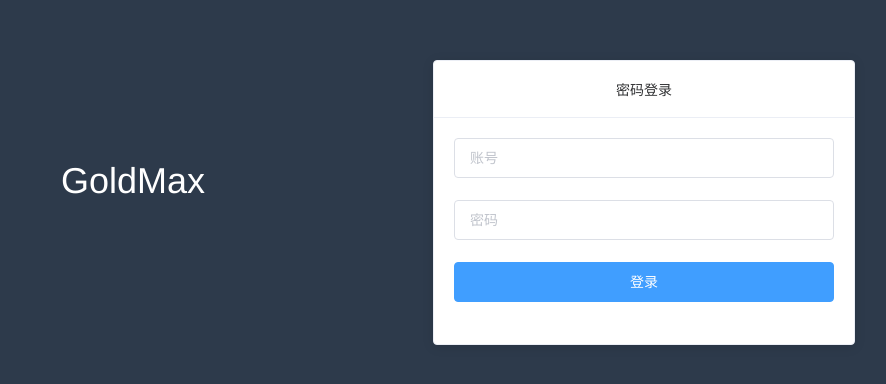
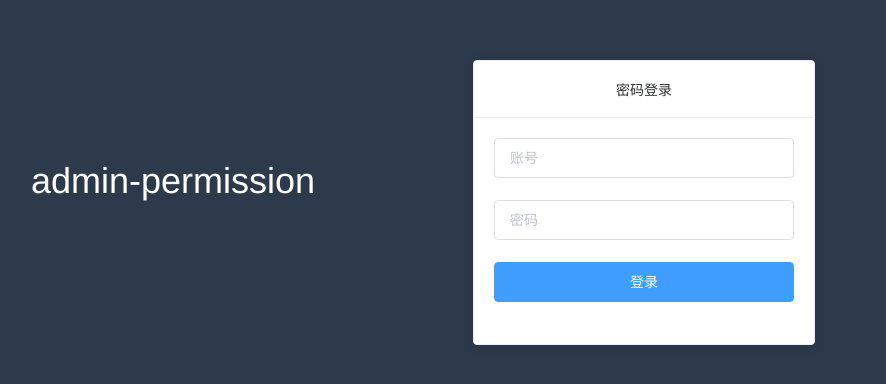
Before and after one commit to MNISFinn/vue2_admin, a Vue app: page /login in a window 1280 px wide. Shown: the part 198-582 px from the top of the page, without its empty margins (296-1182 px from the left). Built offline with nearby package versions, Linux system fonts and the light colour scheme.

Commit message:
修复登录请求3300端口mock数据问题

```diff
--- a/src/router/index.js
+++ b/src/router/index.js
@@ -1,6 +1,8 @@
 import Vue from 'vue'
 import VueRouter from 'vue-router'
 import Layout from "../views/Layout/Layout";
+import Forbidden from '../views/ErrorPage/403'
+import NotFound from '../views/ErrorPage/404'
 
 Vue.use(VueRouter)
 
@@ -41,8 +43,29 @@ const routes = [
 // 动态加载的路由
 export const DynamicRoutes = [
   {
-    path:'',
-    component:''
+    path: '/',
+    name: 'Layout',
+    component: Layout,
+    children:[
+      {
+        path: '/index',
+        name: 'Index',
+        component: () => import('@/views/Home/Index.vue')
+      },
+      {
+        path: '/order',
+        name: 'Order',
+        component: () => import('@/views/Home/Order.vue')
+      },
+    ]
+  },
+  {
+    path:'/403',
+    component:Forbidden
+  },
+  {
+    path:'*',
+    component:NotFound
   }
 ]
 
--- a/src/utils/baseURL.js
+++ b/src/utils/baseURL.js
@@ -1,4 +1,4 @@
-const baseUrl = "http:localhost:3300"
+const baseUrl = "http://localhost:3300"
 export default baseUrl
 
 /**
--- a/src/utils/http.js
+++ b/src/utils/http.js
@@ -1,8 +1,8 @@
 import axios from "axios";
 // import store from "@/store/index.js";
-import baseURL from './baseURL';
+// import baseURL from './baseURL';
 import {Message} from "element-ui";
-import {response} from "express";
+// import {response} from "express";
 const http = {}
 
 var instance = axios.create({
@@ -62,6 +62,7 @@ instance.interceptors.response.use(
 )
 
 http.get = function (url, options) {
+    console.log(url, options)
     return new Promise((resolve, reject) => {
         instance
             .get(url, options)
--- /dev/null
+++ b/src/views/ErrorPage/403.vue
@@ -0,0 +1,13 @@
+<template>
+  <div>403</div>
+</template>
+
+<script>
+export default {
+  name: "403"
+}
+</script>
+
+<style scoped>
+
+</style>
--- /dev/null
+++ b/src/views/ErrorPage/404.vue
@@ -0,0 +1,13 @@
+<template>
+  <div>404</div>
+</template>
+
+<script>
+export default {
+  name: "404"
+}
+</script>
+
+<style scoped>
+
+</style>
--- a/src/views/Layout/Footer.vue
+++ b/src/views/Layout/Footer.vue
@@ -1,6 +1,6 @@
 <template>
   <div>
-    <p>Copyright © 2021 GoldMax</p>
+    <p>Copyright © 2021 admin-permission</p>
   </div>
 </template>
 
--- a/src/views/Login.vue
+++ b/src/views/Login.vue
@@ -2,7 +2,7 @@
   <div class="login-box">
     <div class="login-module">
       <div class="title">
-        GoldMax
+        admin-permission
       </div>
       <el-card class="box-card">
         <div slot="header" class="clearfix">
@@ -14,7 +14,7 @@
             <el-input placeholder="账号" v-model="loginForm.account"></el-input>
           </el-form-item>
           <el-form-item prop="password">
-            <el-input type="password" v-model="loginForm.password" placeholder="密码" @keyup.enter="loginSubmit('loginForm')"></el-input>
+            <el-input type="password" v-model="loginForm.password" placeholder="密码" @keyup.enter.native="loginSubmit('loginForm')"></el-input>
           </el-form-item>
           <el-form-item>
             <el-button type="primary" class="login-btn" @click="loginSubmit('loginForm')">登录</el-button>
@@ -33,7 +33,7 @@
 
 <script>
 
-  // import {login} from "../api";
+  import {login} from "../api";
 
   export default {
   name: "Login",
@@ -74,10 +74,10 @@
     }
   },
   methods: {
-  loginSubmit(formName) {
+  async loginSubmit(formName) {
     //网络请求
-    // let data = await login(this.loginForm.account);
-    // console.log(data)
+    let data = await login(this.loginForm.account);
+    console.log(data)
       // this.$router.push('/index')
       // this.$refs[formName].validate((valid) => {
       //   if (valid) {
@@ -114,15 +114,15 @@
   }
   .login-form {
     //background-color: white;
-    width: 380px;
+    width: 300px;
   }
 
   .el-input {
-    width: 380px;
+    width: 300px;
   }
 
   .login-btn {
-    width: 380px;
+    width: 300px;
   }
 
   .smalltxt {
--- a/vue.config.js
+++ b/vue.config.js
@@ -4,10 +4,11 @@ module.exports = {
             'api': {
                 target: 'http://localhost:3300',
                 changeOrigin: true,
-                patchRewrite: {
+                pathRewrite: {
                     '^/api': ''
                 }
             }
-        }
+        },
+        open: true
     }
 }
```
